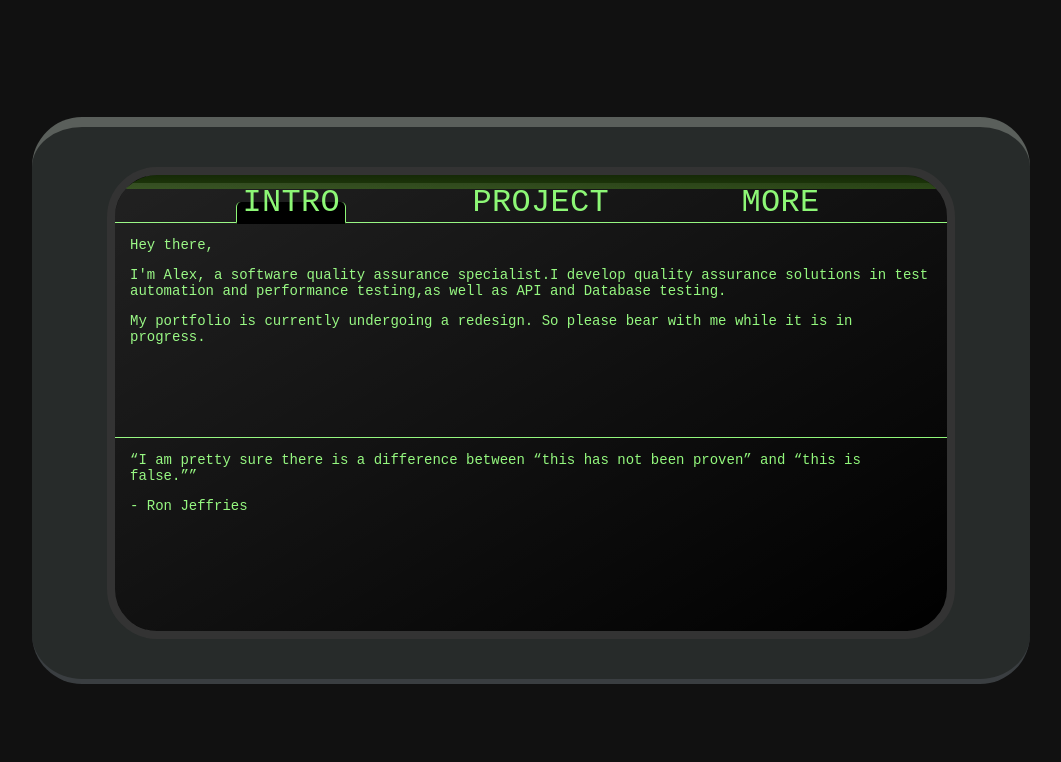
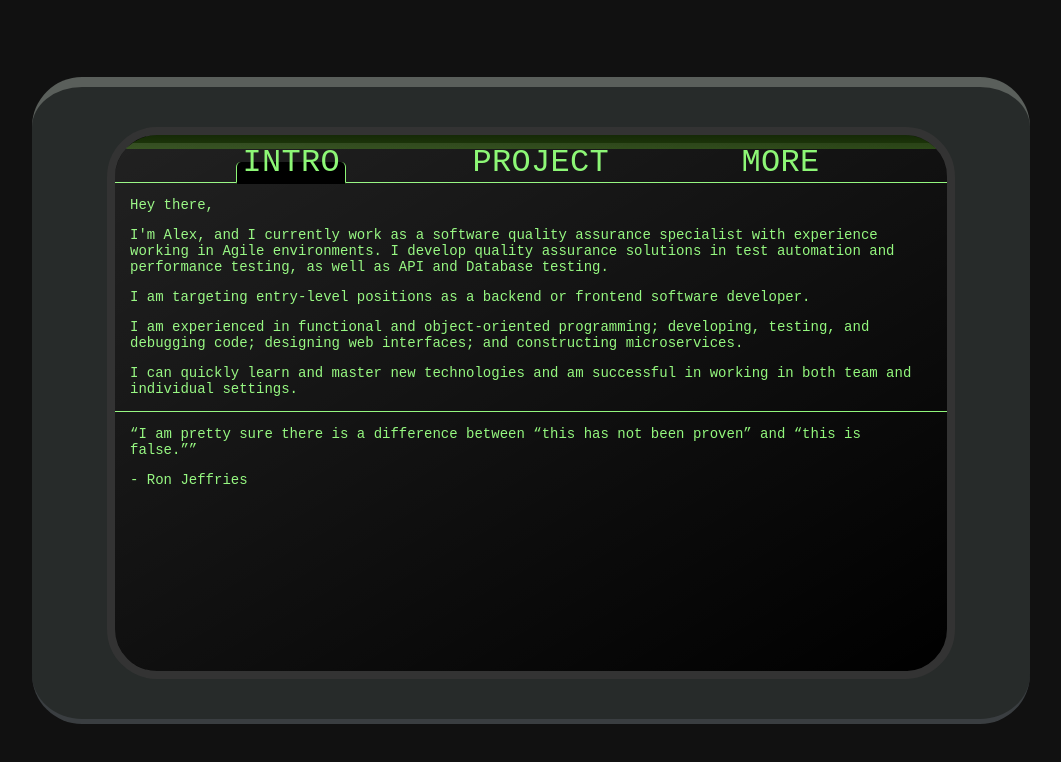
Before and after one commit to alex-gagnon/Portfolio-Web, a React (Create React App) app: page / in a window 1280 px wide. Shown: the top 762 px of the page, without its empty margins (109-1170 px from the left). Built offline with nearby package versions, Linux system fonts and the light colour scheme.

Commit message:
updated data sections

```diff
--- a/src/components/PipBoy/Main/Main.jsx
+++ b/src/components/PipBoy/Main/Main.jsx
@@ -6,17 +6,23 @@ class Main extends Component {
         return (
             <main id="pip-main">
                 <div id="pip-main-content">
-                    {this.props.data.map(o => (
-                        o.isActive
-                        ? o.value.map((p, index) => (
-                            <p key={"main-para-" + index}>{p}</p>
-                        ))
-                        : ""
-                    ))}
+                   <Item data={this.props.data} />
                 </div>
             </main>
         )
     }
 }
 
+const Item = (props) => (
+    <div>
+    {props.data.map(o => (
+        o.isActive
+        ? o.value.map((p, index) => (
+            <p key={"main-para-" + index}>{p}</p>
+        ))
+        : ""
+    ))}
+    </div>
+)
+
 export default Main;
--- a/src/components/PipBoy/PipBoy.css
+++ b/src/components/PipBoy/PipBoy.css
@@ -30,7 +30,7 @@ body {
     border-radius: 50px;
     border: 8px solid #333;
     width: 65vw;
-    min-height: 55vh;
+    min-height: 65vh;
     position: relative;
     overflow: hidden;
     padding: 8px 0;
--- a/src/components/PipBoy/PipBoy.jsx
+++ b/src/components/PipBoy/PipBoy.jsx
@@ -1,6 +1,6 @@
 import React, {Component} from 'react'
 import './PipBoy.css'
-import data from '../Utils/data'
+import data from '../../utilities/data'
 import Footer from './Footer/Footer'
 import Header from './Header/Header'
 import Main from './Main/Main'
--- a/src/components/Utils/data.js
+++ /dev/null
@@ -1,29 +0,0 @@
-export default [
-    {
-        "name": "intro",
-        "value": [
-            "Hey there,",
-            "I'm Alex, a software quality assurance specialist." +
-                "I develop quality assurance solutions in test automation and performance testing," +
-                "as well as API and Database testing.",
-            "My portfolio is currently undergoing a redesign. So please bear with me while it is in progress."
-        ]
-    },
-    {
-        "name": "project",
-        "value": [
-            "Monk-E: An in-house microservices application to handle acquiring critical user data and generating reports on database analyses.",
-            "Markdown Previewer: An application to perform quick checks using React.js."
-        ]
-    },
-    {
-        "name": "more",
-        "value": ["My portfolio is currently undergoing a redesign. So please bear with me while it is in progress."]
-    }
-].map((o, index) => (
-    {
-        ...o,
-        _id: index,
-        isActive: index === 0 ? true : false
-    }
-))
--- /dev/null
+++ b/src/utilities/data.js
@@ -0,0 +1,32 @@
+export default [
+    {
+        "name": "intro",
+        "value": [
+            "Hey there,",
+            "I'm Alex, and I currently work as a software quality assurance specialist with experience working in Agile environments." +
+                " I develop quality assurance solutions in test automation and performance testing," +
+                " as well as API and Database testing.",
+            "I am targeting entry-level positions as a backend or frontend software developer.",
+            "I am experienced in functional and object-oriented programming; developing, testing, " +
+                "and debugging code; designing web interfaces; and constructing microservices.",
+            "I can quickly learn and master new technologies and am successful in working in both team and individual settings."
+        ]
+    },
+    {
+        "name": "project",
+        "value": [
+            "Monk-E: An in-house microservices application to handle acquiring critical user data and generating reports on database analyses.",
+            "Markdown Previewer: An application to perform quick checks using React.js."
+        ]
+    },
+    {
+        "name": "more",
+        "value": ["My portfolio is currently undergoing a redesign. So please bear with me while it is in progress."]
+    }
+].map((o, index) => (
+    {
+        ...o,
+        _id: index,
+        isActive: index === 0 ? true : false
+    }
+))
```
Also changed, not shown: src/components/Utils/friendlyDates.js (deleted, +0 -7 lines).
